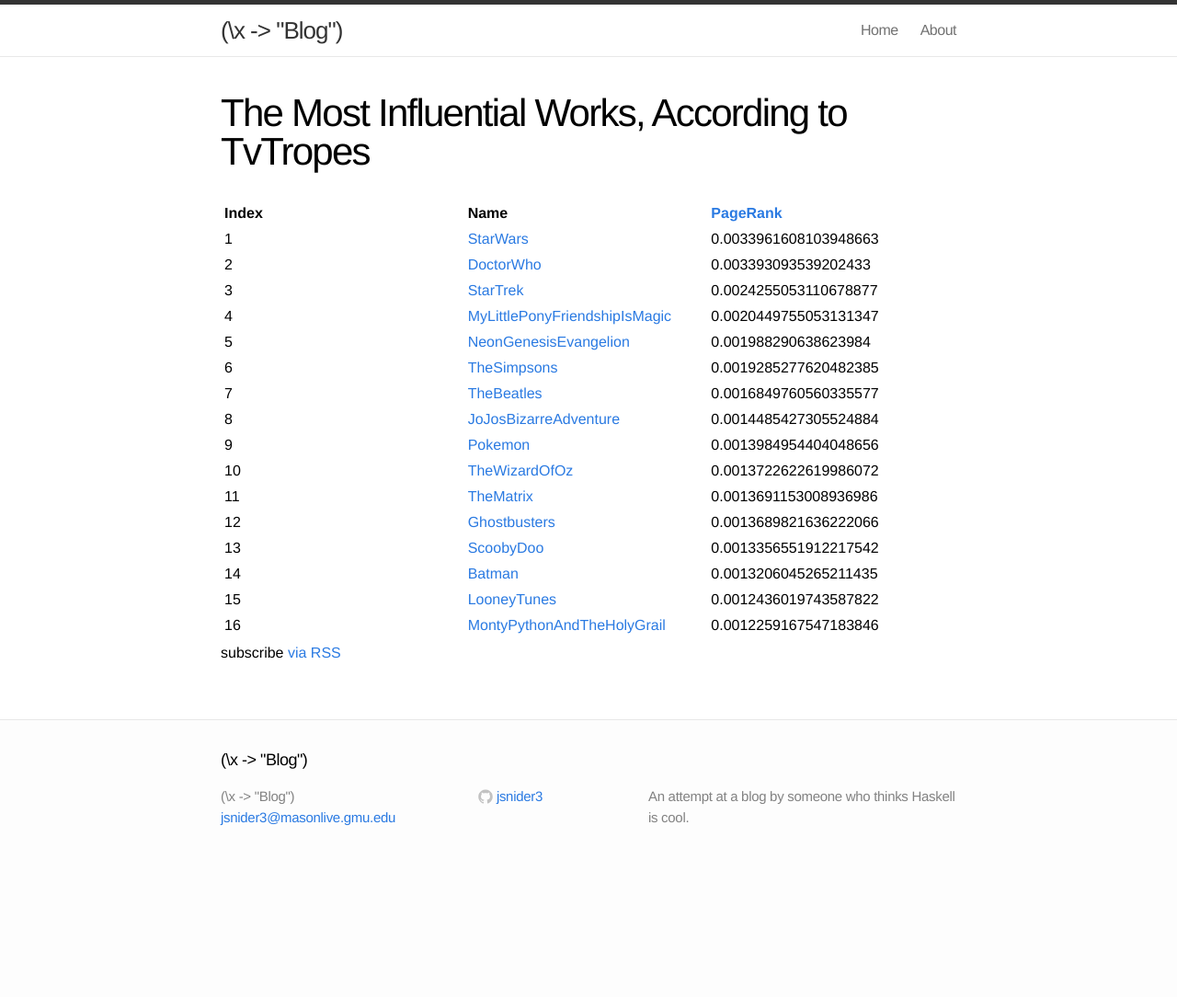
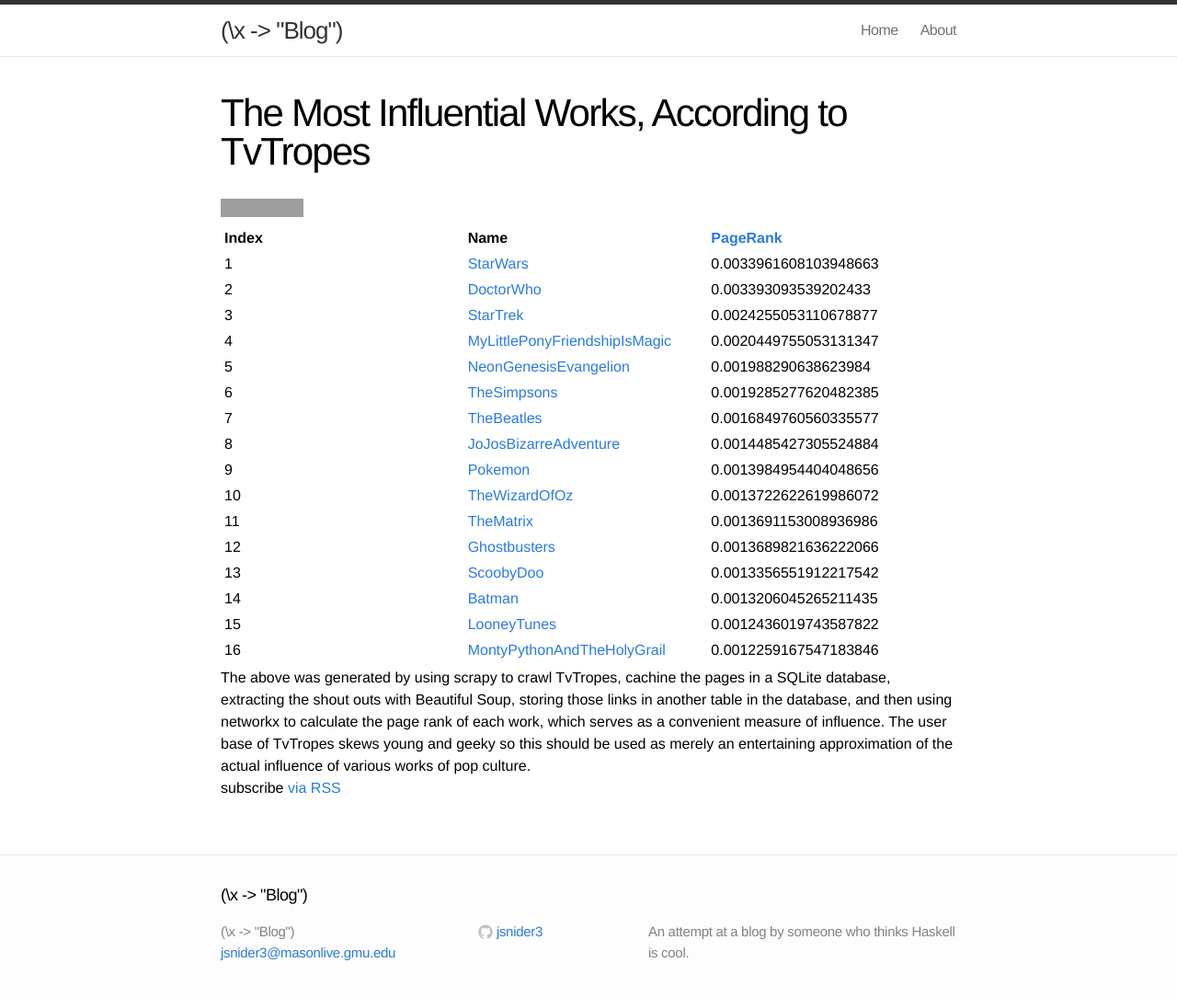
Before and after one commit to jsnider3/QuisCustodiet, a Jekyll site: the page built from index.html, in a window 1280 px wide. Shown: the top 1084 px of the page at 92% size. Built offline with Jekyll 4.4.1, drawn with Linux system fonts in a browser that asks for light colours; nearby versions of some CDN libraries; comment, search, counter and statistics services are not loaded; grey boxes are pictures that could not be loaded.

Commit message:
GitHub button and some discussion.

```diff
--- a/index.html
+++ b/index.html
@@ -1,11 +1,14 @@
 ---
 layout: post
 title:  "The Most Influential Works, According to TvTropes"
+comments: True
 ---
 
 <script src="//ajax.googleapis.com/ajax/libs/jquery/1.11.0/jquery.min.js"></script>
 <div class="home">
 
+<iframe src="https://ghbtns.com/github-btn.html?user=jsnider3&repo=QuisCustodiet&type=star&count=true"
+      frameborder="0" scrolling="0" width="170px" height="20px"></iframe>
   <table class="tableSection">
     <thead>
       <tr>
@@ -30,6 +33,18 @@
     }
     document.getElementById('worksTable').innerHTML = innerTable
   </script>
+  <par>
+  The above was generated by using scrapy to crawl TvTropes, cachine the
+  pages in a SQLite database, extracting the shout outs with Beautiful Soup,
+  storing those links in another table in the database, and then using
+  networkx to calculate the page rank of each work, which serves as a convenient measure
+  of influence. </par>
+
+  <par>
+  The user base of TvTropes skews young and geeky so this should be used
+  as merely an entertaining approximation of the actual influence of
+  various works of pop culture.
+  </par>
 
   <p class="rss-subscribe">subscribe <a href="{{ "/feed.xml" | prepend: site.baseurl }}">via RSS</a></p>
 
```
Also changed, not shown: 1 other file.
